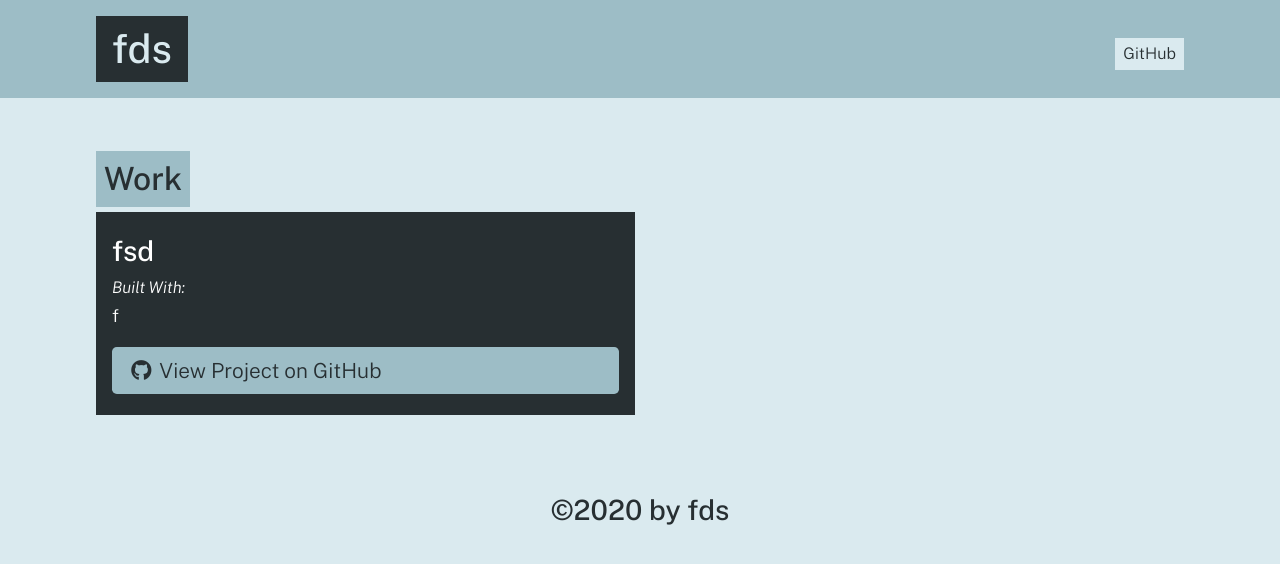
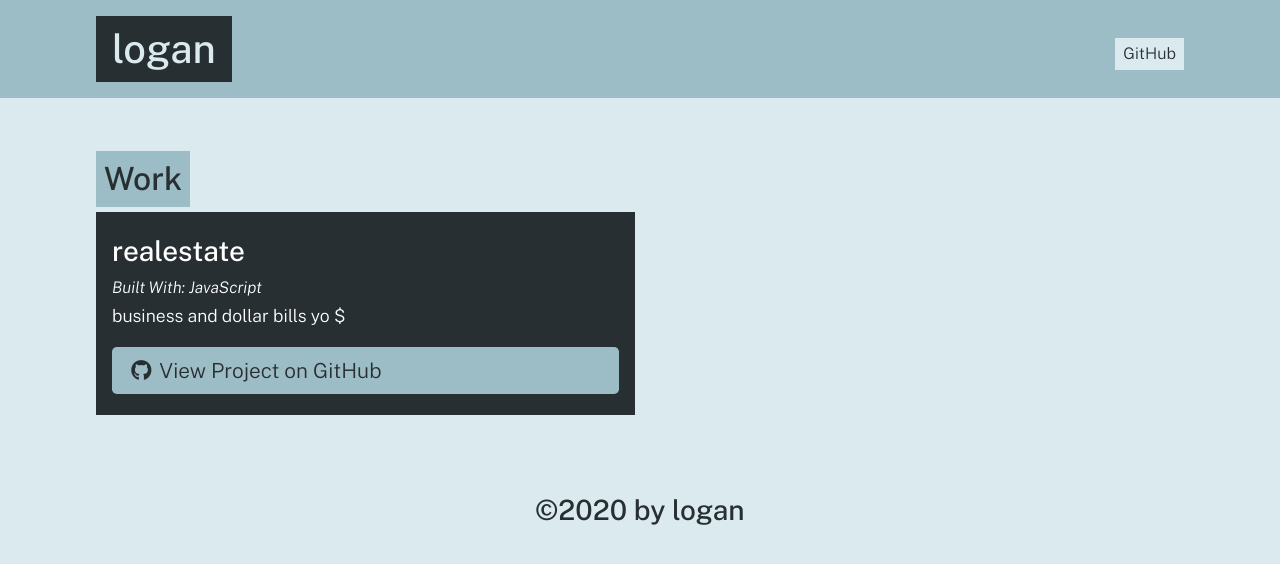
Before and after one commit to ItsEvdok/portfolio-generator, a website: page dist/index.html in a window 1280 px wide. Drawn offline with nearby package versions, Linux system fonts and the light colour scheme.

Commit message:
Update index.html

```diff
--- a/dist/index.html
+++ b/dist/index.html
@@ -15,9 +15,9 @@
   <body>
     <header>
       <div class="container flex-row justify-space-between align-center py-3">
-        <h1 class="page-title text-secondary bg-dark py-2 px-3">fds</h1>
+        <h1 class="page-title text-secondary bg-dark py-2 px-3">logan</h1>
         <nav class="flex-row">
-          <a class="ml-2 my-1 px-2 py-1 bg-secondary text-dark" href="https://github.com/ds">GitHub</a>
+          <a class="ml-2 my-1 px-2 py-1 bg-secondary text-dark" href="https://github.com/herdofcows39">GitHub</a>
         </nav>
       </div>
     </header>
@@ -31,13 +31,13 @@
 
 
           <div class="col-12 col-md-6 mb-2 bg-dark text-light p-3 flex-column">
-            <h3 class="portfolio-item-title text-light">fsd</h3>
+            <h3 class="portfolio-item-title text-light">realestate</h3>
             <h5 class="portfolio-languages">
               Built With:
-
+              JavaScript
             </h5>
-            <p>f</p>
-            <a href="sdf" class="btn mt-auto"><i class="fab fa-github mr-2"></i>View Project on GitHub</a>
+            <p>business and dollar bills yo $</p>
+            <a href="n/a" class="btn mt-auto"><i class="fab fa-github mr-2"></i>View Project on GitHub</a>
           </div>
 
 
@@ -46,7 +46,7 @@
 
     </main>
     <footer class="container text-center py-3">
-      <h3 class="text-dark">&copy;2020 by fds</h3>
+      <h3 class="text-dark">&copy;2020 by logan</h3>
     </footer>
   </body>
   </html>
```
